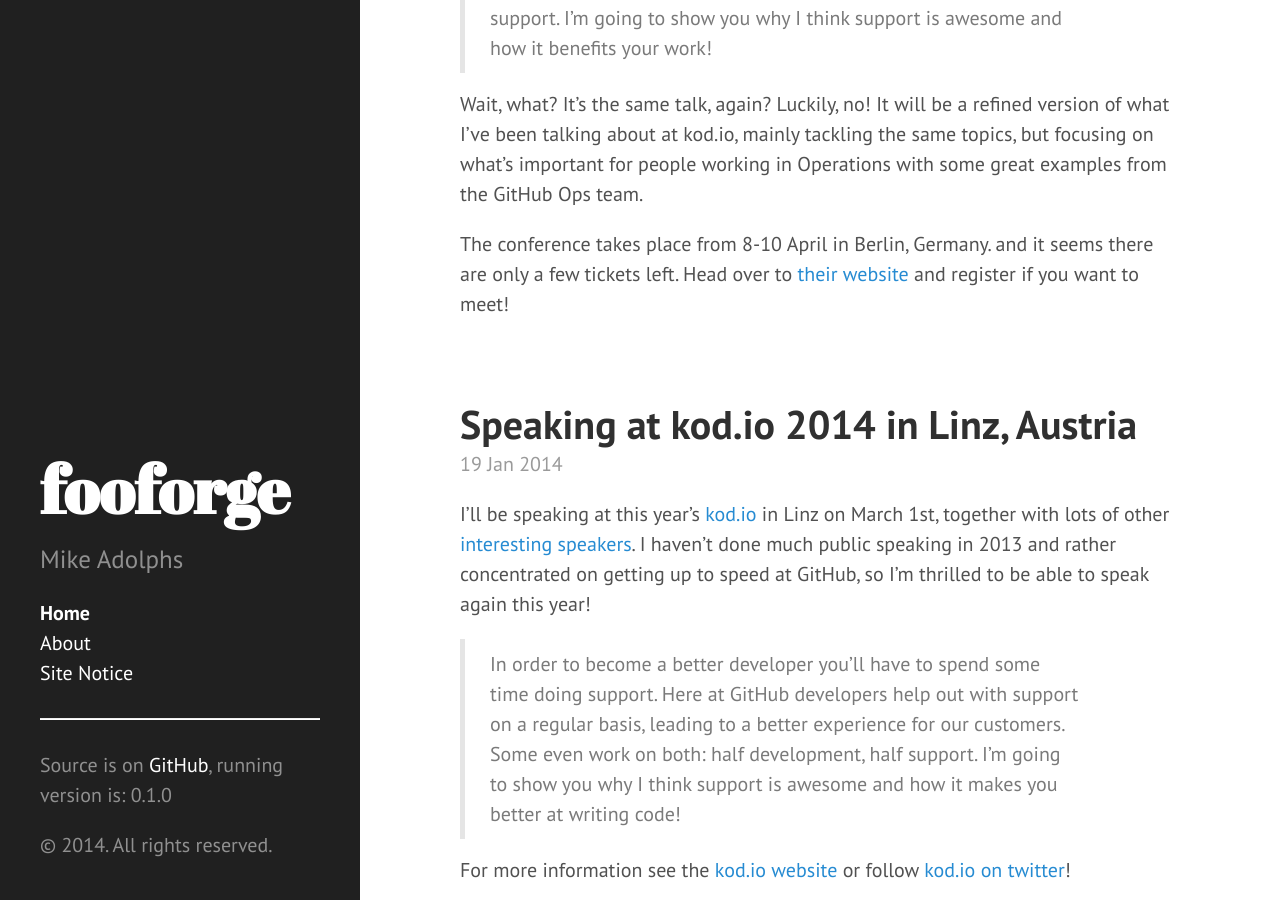
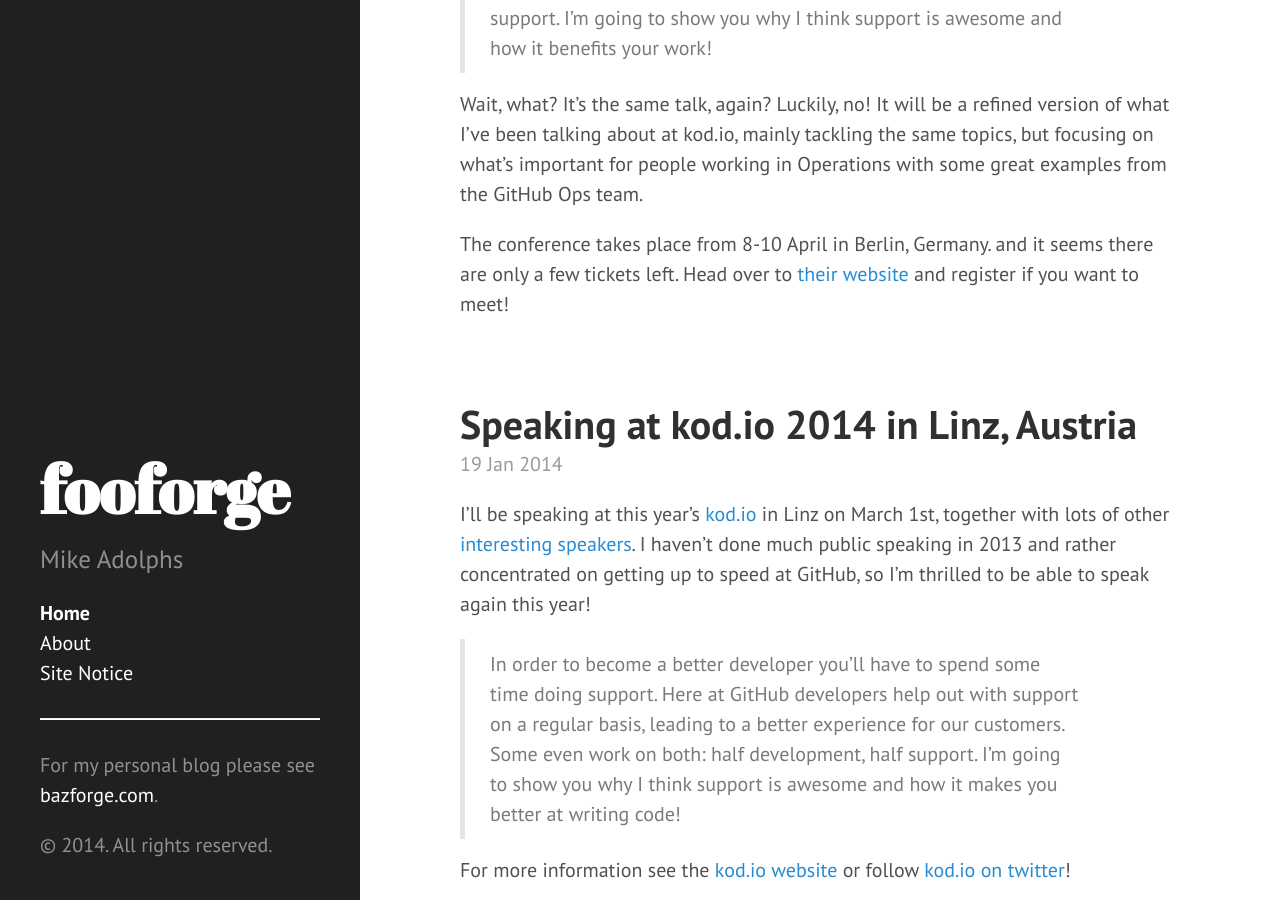
Before and after one commit to fooforge/fooforge.com, a Jekyll site: the page built from index.html, in a window 1280 px wide and 900 px high, scrolled down 497 px. Built offline with Jekyll 4.4.1, drawn with Linux system fonts in a browser that asks for light colours; Markdown is read by kramdown in place of the engine named in the settings; the list of posts is cut into pages by our own code.

Commit message:
Add link to bazforge.com in the sidebar

```diff
--- a/_includes/sidebar.html
+++ b/_includes/sidebar.html
@@ -27,7 +27,7 @@
       {% endfor %}
 
       <hr>
-      <p>Source is on <a href="{{ site.github.repo }}">GitHub</a>, running version is: {{ site.version }}</p>
+      <p>For my personal blog please see <a href="http://bazforge.com/">bazforge.com</a>.</p>
     </ul>
 
     <p>&copy; {{ site.time | date: '%Y' }}. All rights reserved.</p>
```
